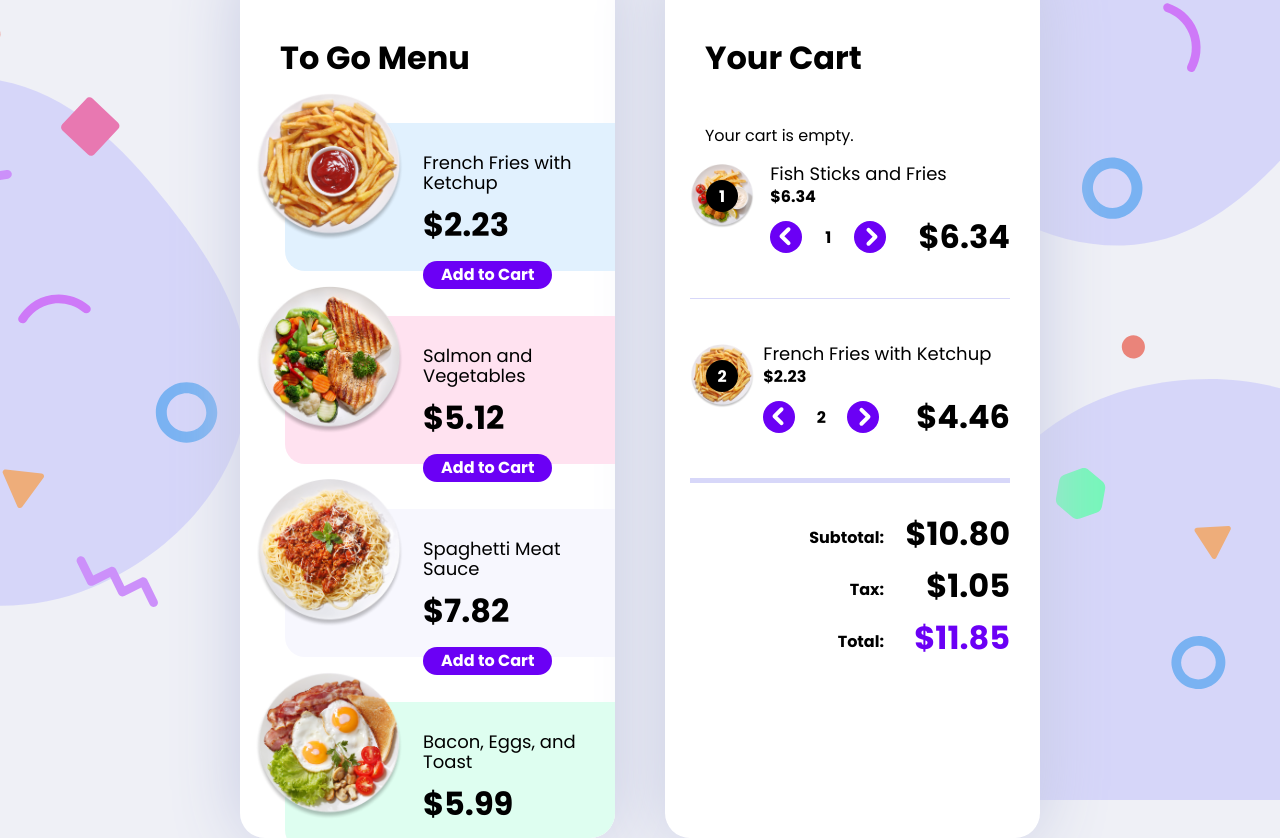
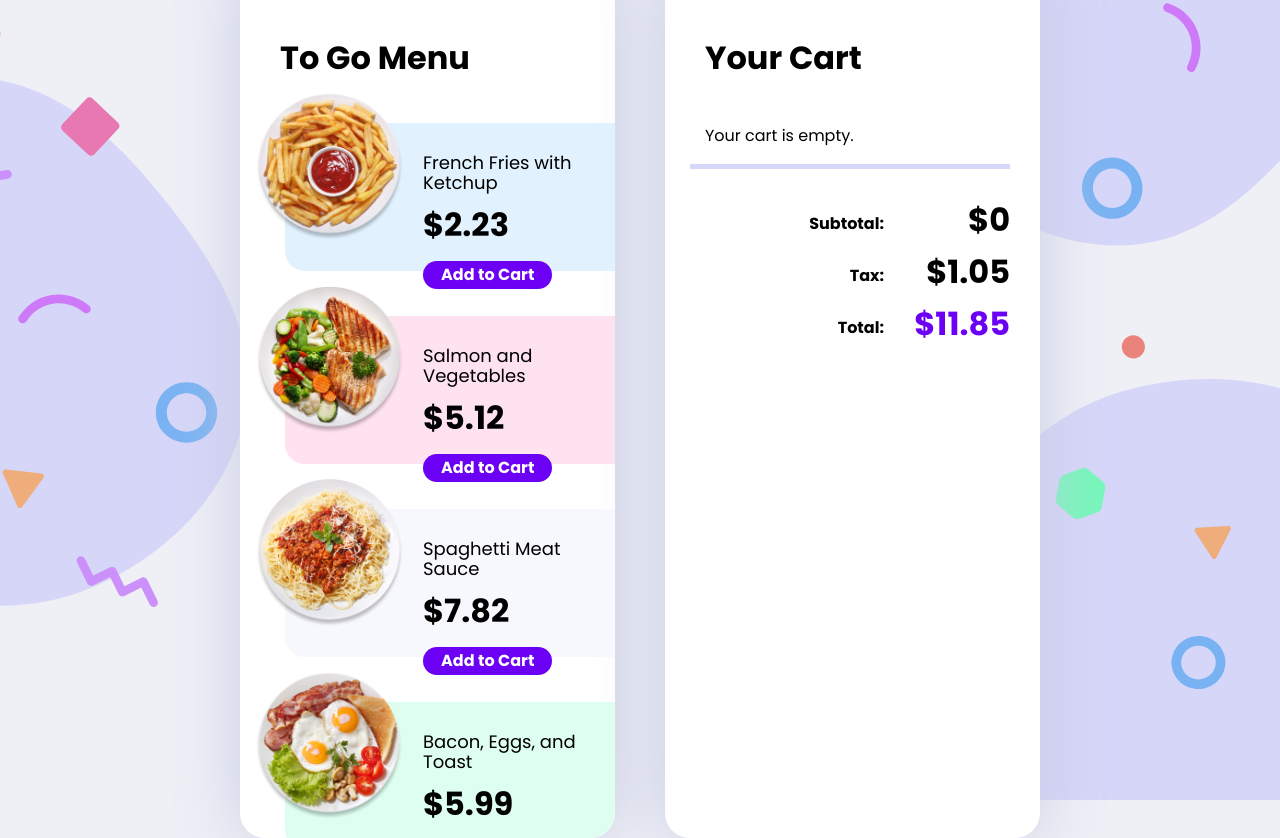
Before and after one commit to Gato18/adventofjs-day02, a React (Create React App) app: page / in a window 1280 px wide. Built offline with nearby package versions, Linux system fonts and the light colour scheme.

Commit message:
Add cart and total function

```diff
--- a/src/App.js
+++ b/src/App.js
@@ -1,5 +1,6 @@
 import "./styles.css";
 import Menu from "./Components/Menu";
+import Cart from "./Components/Cart";
 import { useState } from "react";
 const menuItems = [
   { name: "French Fries with Ketchup", price: 223, image: "plate__french-fries.png", alt: "French Fries", count: 0 },
@@ -11,21 +12,31 @@ const menuItems = [
 ];
 
 function App() {
-  const [cart, setCart] = useState([]);
-  // const [menuList, setMenuList] = useState(menuItems);
+  const [menuList, setMenuList] = useState(menuItems);
+  const [subTotal, setSubTotal] = useState(0);
 
-  let addToCart = (menu) => {
-    setCart([...cart, menu]);
-    // let choice = menuList.filter((menus, i) => menus.name === menu.name);
-    // console.log(choice);
+  let addToCart = (menu, qte = 1) => {
+    console.log("name", menu.name);
+
+    let index = menuList.findIndex((e) => e.name === menu.name);
+    if (index > -1) {
+      let newItems = [...menuList];
+      newItems[index].count = qte;
+      setMenuList(newItems);
+    }
+    setSubTotal(menuList.reduce((a, b) => a + (b.count * b.price) / 100, 0));
   };
-  // console.log(menuList);
-  // console.log(cart);
 
   //On créé le composant menu pour afficher la liste des menus.
   let menu = menuItems.map((item, i) => {
     return <Menu key={i} menu={item} addToCart={addToCart} />;
   });
+
+  let cart = menuList
+    .filter((item) => item.count !== 0)
+    .map((menu, i) => {
+      return <Cart key={i} menu={menu} addToCart={addToCart} />;
+    });
 
   //Si le panier est vide on affiche du texte.
   let cartTxt = "";
@@ -43,54 +54,12 @@ function App() {
         <h1>Your Cart</h1>
         <p className="empty">{cartTxt}</p>
 
-        <ul className="cart-summary">
-          <li>
-            <div className="plate">
-              <img src="./images/plate__fish-sticks-fries.png" alt="Fish Sticks and Fries" className="plate" />
-              <div className="quantity">1</div>
-            </div>
-            <div className="content">
-              <p className="menu-item">Fish Sticks and Fries</p>
-              <p className="price">$6.34</p>
-            </div>
-            <div className="quantity__wrapper">
-              <button className="decrease">
-                <img src="./images/chevron.svg" alt="" />
-              </button>
-              <div className="quantity">1</div>
-              <button className="increase">
-                <img src="./images/chevron.svg" alt="" />
-              </button>
-            </div>
-            <div className="subtotal">$6.34</div>
-          </li>
-
-          <li>
-            <div className="plate">
-              <img src="./images/plate__french-fries.png" alt="French Fries" className="plate" />
-              <div className="quantity">2</div>
-            </div>
-            <div className="content">
-              <p className="menu-item">French Fries with Ketchup</p>
-              <p className="price">$2.23</p>
-            </div>
-            <div className="quantity__wrapper">
-              <button className="decrease">
-                <img src="./images/chevron.svg" alt="" />
-              </button>
-              <div className="quantity">2</div>
-              <button className="increase">
-                <img src="./images/chevron.svg" alt="" />
-              </button>
-            </div>
-            <div className="subtotal">$4.46</div>
-          </li>
-        </ul>
+        <ul className="cart-summary">{cart}</ul>
 
         <div className="totals">
           <div className="line-item">
             <div className="label">Subtotal:</div>
-            <div className="amount price subtotal">$10.80</div>
+            <div className="amount price subtotal">${subTotal}</div>
           </div>
           <div className="line-item">
             <div className="label">Tax:</div>
--- /dev/null
+++ b/src/Components/Cart.js
@@ -0,0 +1,32 @@
+import React, { useState, useEffect } from "react";
+
+export default function Cart(props) {
+  const [quantity, setQuantity] = useState(props.menu.count);
+
+  useEffect(() => {
+    props.addToCart(props.menu, quantity);
+  }, [quantity]);
+
+  return (
+    <li>
+      <div className="plate">
+        <img src={`./images/${props.menu.image}`} alt={props.menu.alt} className="plate" />
+        <div className="quantity">{quantity}</div>
+      </div>
+      <div className="content">
+        <p className="menu-item">{props.menu.name}</p>
+        <p className="price">${props.menu.price / 100}</p>
+      </div>
+      <div className="quantity__wrapper">
+        <button className="decrease" onClick={() => setQuantity(quantity - 1)}>
+          <img src="./images/chevron.svg" alt="" />
+        </button>
+        <div className="quantity">{quantity}</div>
+        <button className="increase" onClick={() => setQuantity(quantity + 1)}>
+          <img src="./images/chevron.svg" alt="" />
+        </button>
+      </div>
+      <div className="subtotal">${(quantity * props.menu.price) / 100}</div>
+    </li>
+  );
+}
--- a/src/Components/Menu.js
+++ b/src/Components/Menu.js
@@ -1,20 +1,23 @@
-import React, { useState } from "react";
+import React from "react";
 
 export default function Menu(props) {
-  const [button, setButton] = useState(
-    <button className="add" onClick={() => add(props)}>
-      Add to Cart
-    </button>
-  );
-
-  let add = (menu) => {
-    setButton(
+  let button = "";
+  if (props.menu.count === 0) {
+    button = (
+      <button className="add" onClick={() => add(props)}>
+        Add to Cart
+      </button>
+    );
+  } else {
+    button = (
       <button className="in-cart">
         <img src="./images/check.svg" alt="Check" />
         In Cart
       </button>
     );
-    menu.menu.count = 1;
+  }
+
+  let add = (menu) => {
     props.addToCart(menu.menu);
   };
 
```
